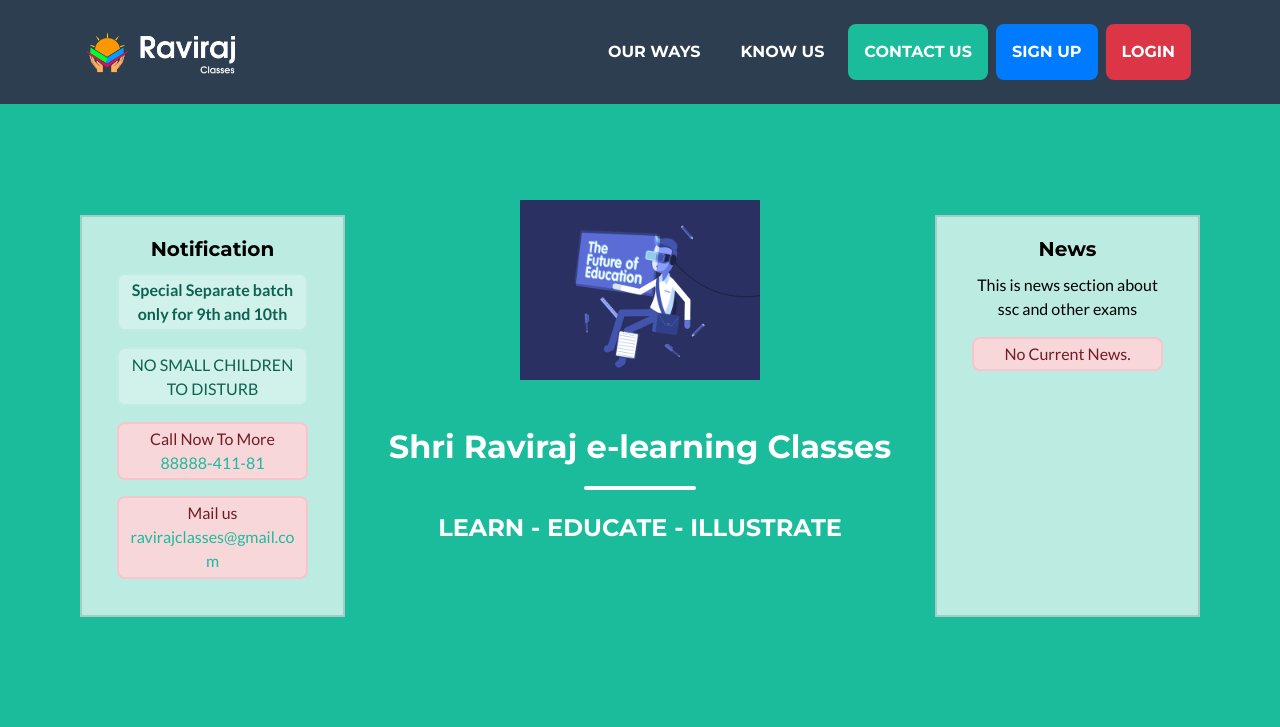
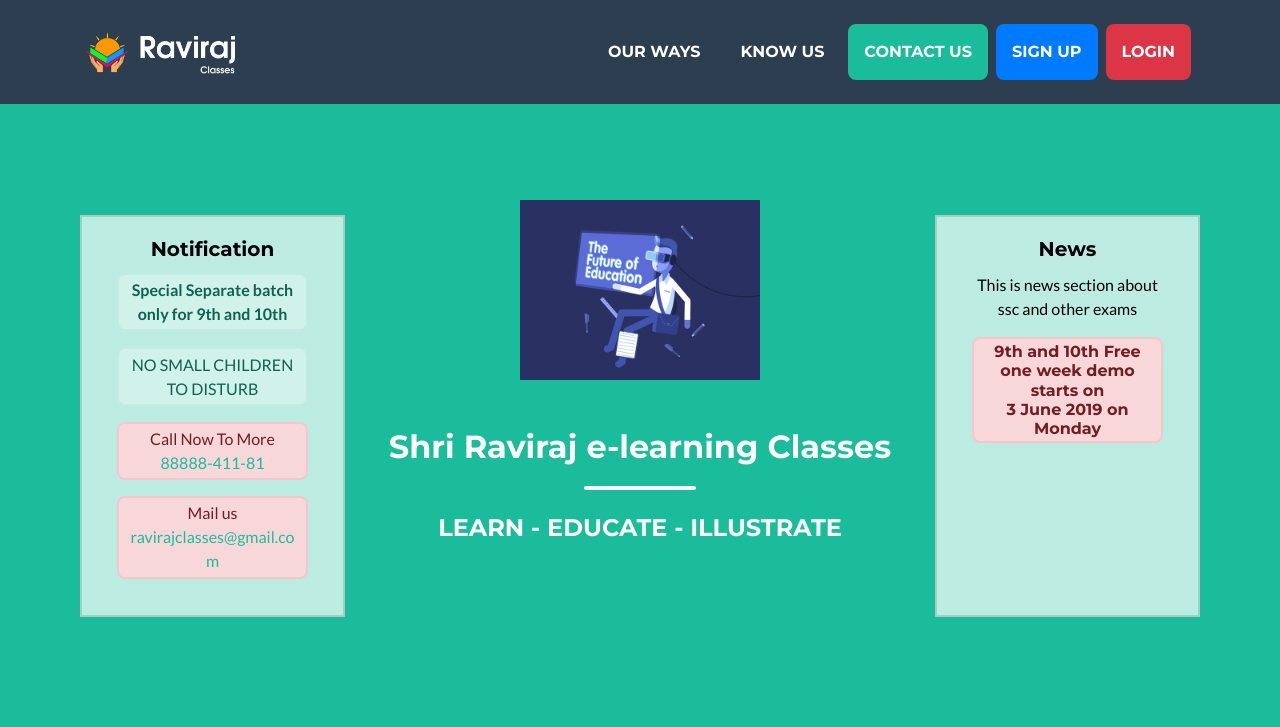
Before and after one commit to siddheshkand/ravirajclass, a Django app: page / in a window 1280 px wide. Shown: the top 727 px of the page. Run offline with Django 3.2, Linux system fonts and the light colour scheme; some libraries are stand-ins or nearby versions.

Commit message:
News Section v 0.0.0.1

```diff
--- a/home/templates/home/home.html
+++ b/home/templates/home/home.html
@@ -155,8 +155,8 @@
                 <div class="card-body">
                     <h5 class="card-title">News</h5>
                     <p class="card-text">This is news section about ssc and other exams</p>
-                    <div class="alert alert-danger" role="alert">
-                        No Current News.
+                    <div class="alert alert-danger h6" role="alert">
+                        9th and 10th Free one week demo starts on <br><b>3 June 2019 </b>on Monday
                     </div>
                 </div>
             </div>
```
